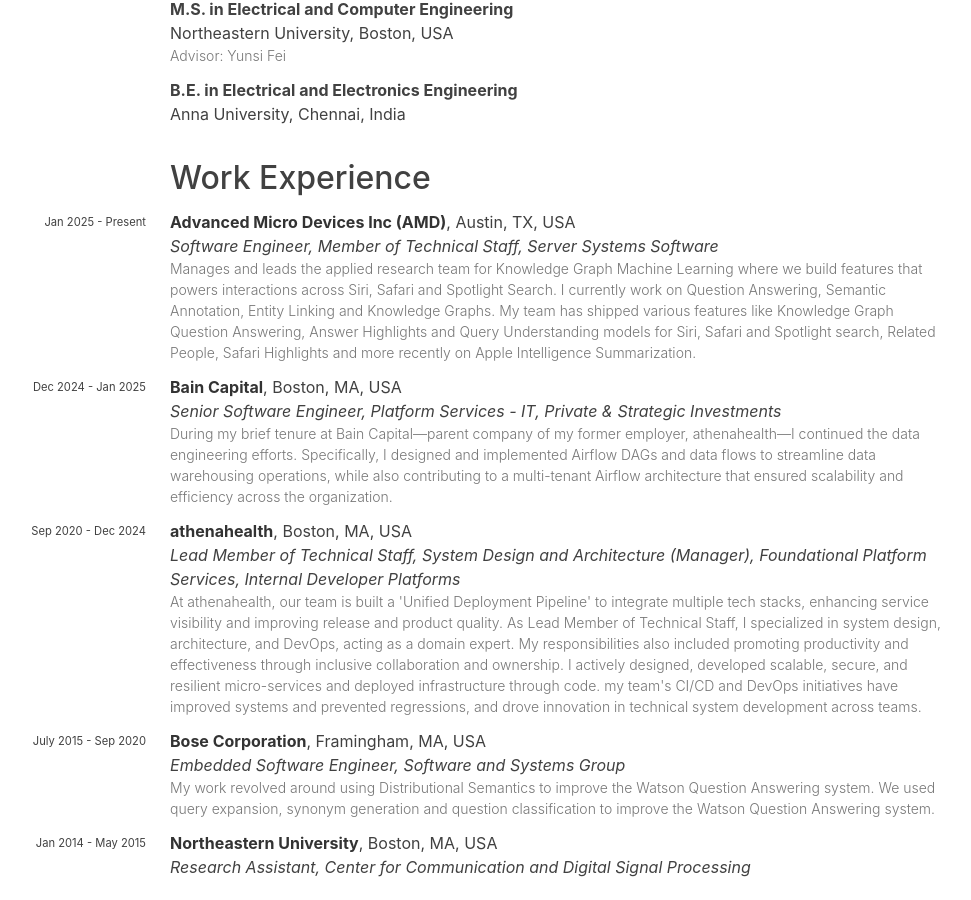
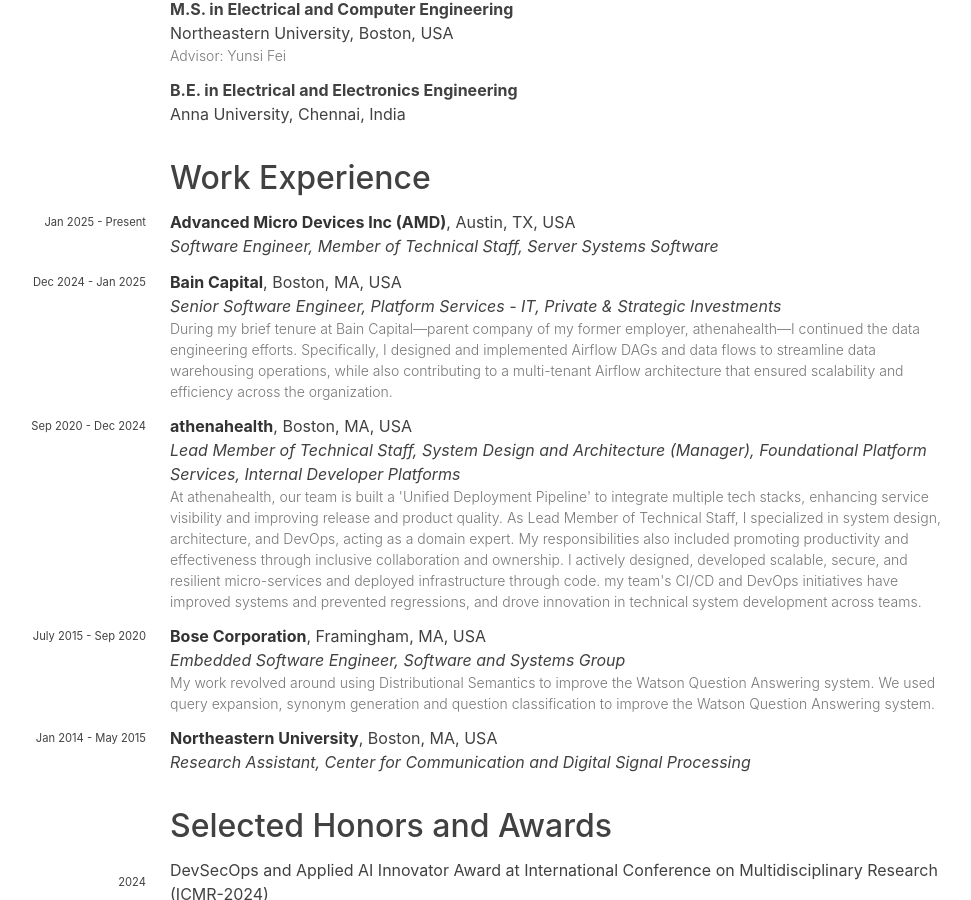
Before and after one commit to hariharanragothaman/hariharanragothaman.github.io, a Jekyll site: the page built from cv.md, in a window 1280 px wide and 900 px high, scrolled down 422 px. Shown: the whole window, without its empty margins (162-1133 px from the left). Built offline with Jekyll 4.4.1, drawn with Linux system fonts in a browser that asks for light colours; nearby versions of some CDN libraries; some web fonts are replaced.

Commit message:
Polishes and Updates

```diff
--- a/_data/experiences.yaml
+++ b/_data/experiences.yaml
@@ -3,7 +3,7 @@
   position: Software Engineer, Member of Technical Staff
   group: "Server Systems Software"
   year: "Jan 2025 - Present"
-  description: "Manages and leads the applied research team for Knowledge Graph Machine Learning where we build features that powers interactions across Siri, Safari and Spotlight Search. I currently work on Question Answering, Semantic Annotation, Entity Linking and Knowledge Graphs. My team has shipped various features like Knowledge Graph Question Answering, Answer Highlights and Query Understanding models for Siri, Safari and Spotlight search, Related People, Safari Highlights and more recently on Apple Intelligence Summarization."
+  description: ""
   type: industry
 
 - institution: Bain Capital
```
